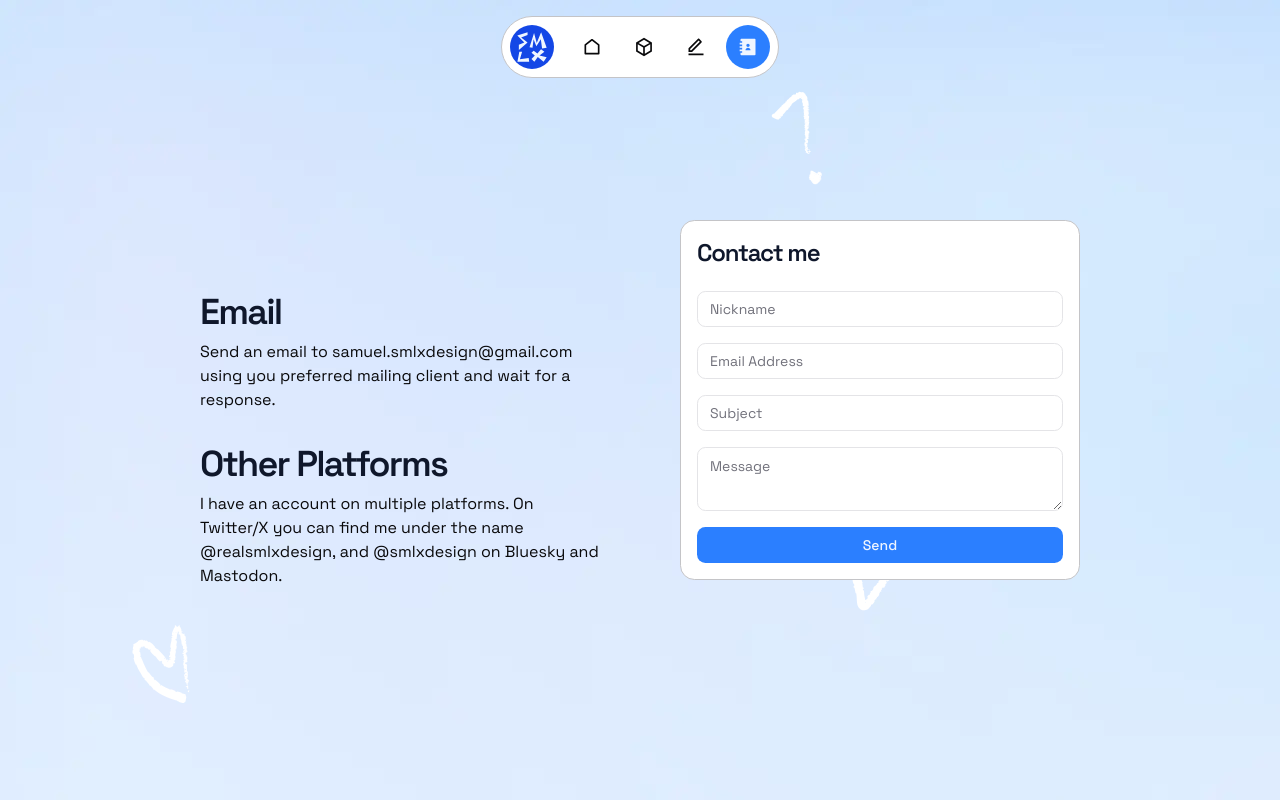
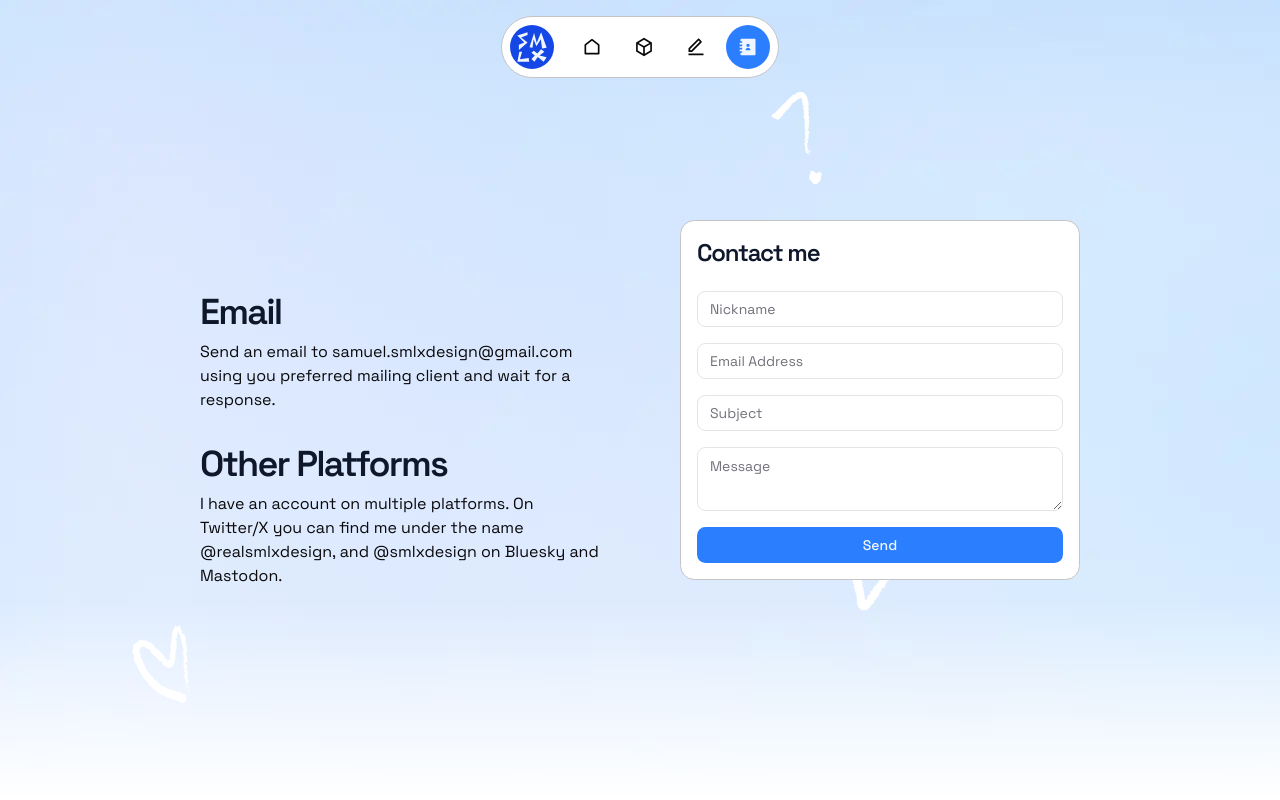
Before and after one commit to smlxdesign/portfolio, a Next.js app: page /contact in a window 1280 px wide. Shown: the top 800 px of the page. Built offline with nearby package versions, Linux system fonts and the light colour scheme; no server answers.

Commit message:
feat: add fade at the bottom of main section

```diff
--- a/src/app/contact/page.tsx
+++ b/src/app/contact/page.tsx
@@ -67,6 +67,7 @@ export default function Page() {
 				src={desktopHeart}
 				className="absolute bottom-15 left-20 hidden scale-70 fill-white lg:block xl:bottom-20 xl:left-30"
 			/>
+			<div className="absolute right-0 bottom-0 left-0 h-1/4 bg-linear-to-t from-background to-transparent" />
 		</section>
 	);
 }
```
